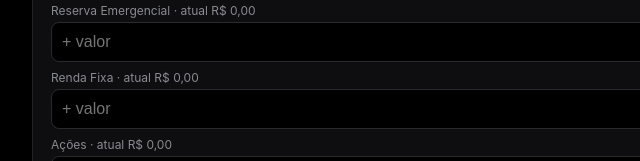
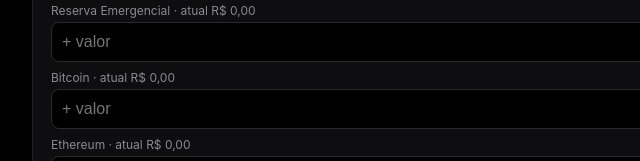
Before and after one commit to lucasmechinha123/Dashboard_invest, a plain HTML site: page index.html in a window 1280 px wide. Shown: the part 791-952 px from the top of the page, 152-792 px from the left. Drawn offline with nearby package versions, Linux system fonts and the light colour scheme; no server answers.

Commit message:
Update CATS array to remove certain categories
Removed categories from the CATS array in index.html.

```diff
--- a/index.html
+++ b/index.html
@@ -20,7 +20,7 @@
 <script src="https://cdnjs.cloudflare.com/ajax/libs/react-dom/18.3.1/umd/react-dom.production.min.js"></script>
 <script>
 const h=React.createElement,{useState,useEffect}=React;
-const CATS=['Reserva Emergencial','Renda Fixa','Ações','FIIs','Bitcoin','Ethereum','USDC','Outros'];
+const CATS=['Reserva Emergencial','Bitcoin','Ethereum','USDC'];
 const brl=n=>n.toLocaleString('pt-BR',{style:'currency',currency:'BRL'});
 const pct=n=>(n>=0?'+':'')+n.toFixed(2).replace('.',',')+'%';
 const cls=n=>n>=0?'pos':'neg';
```
